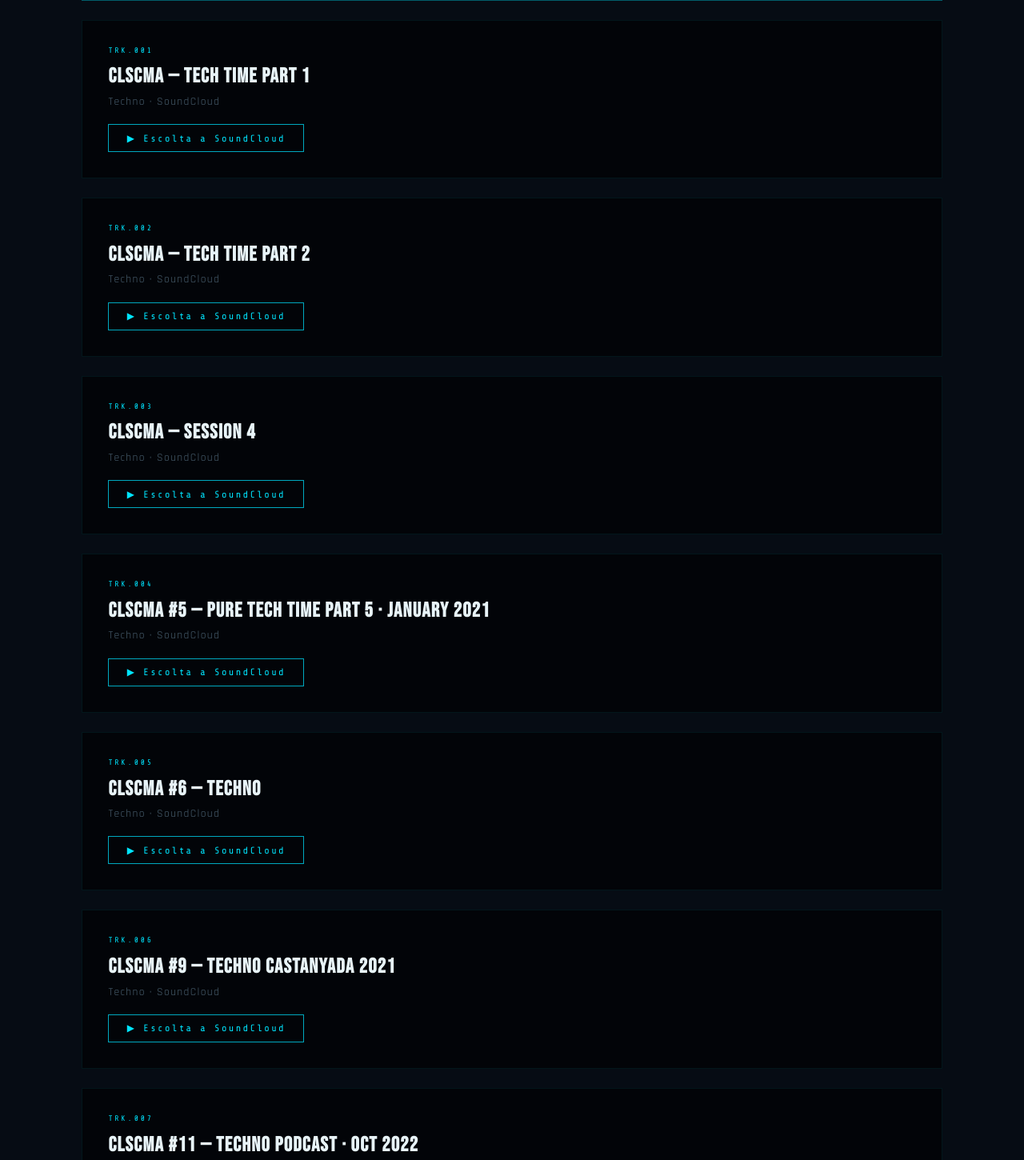
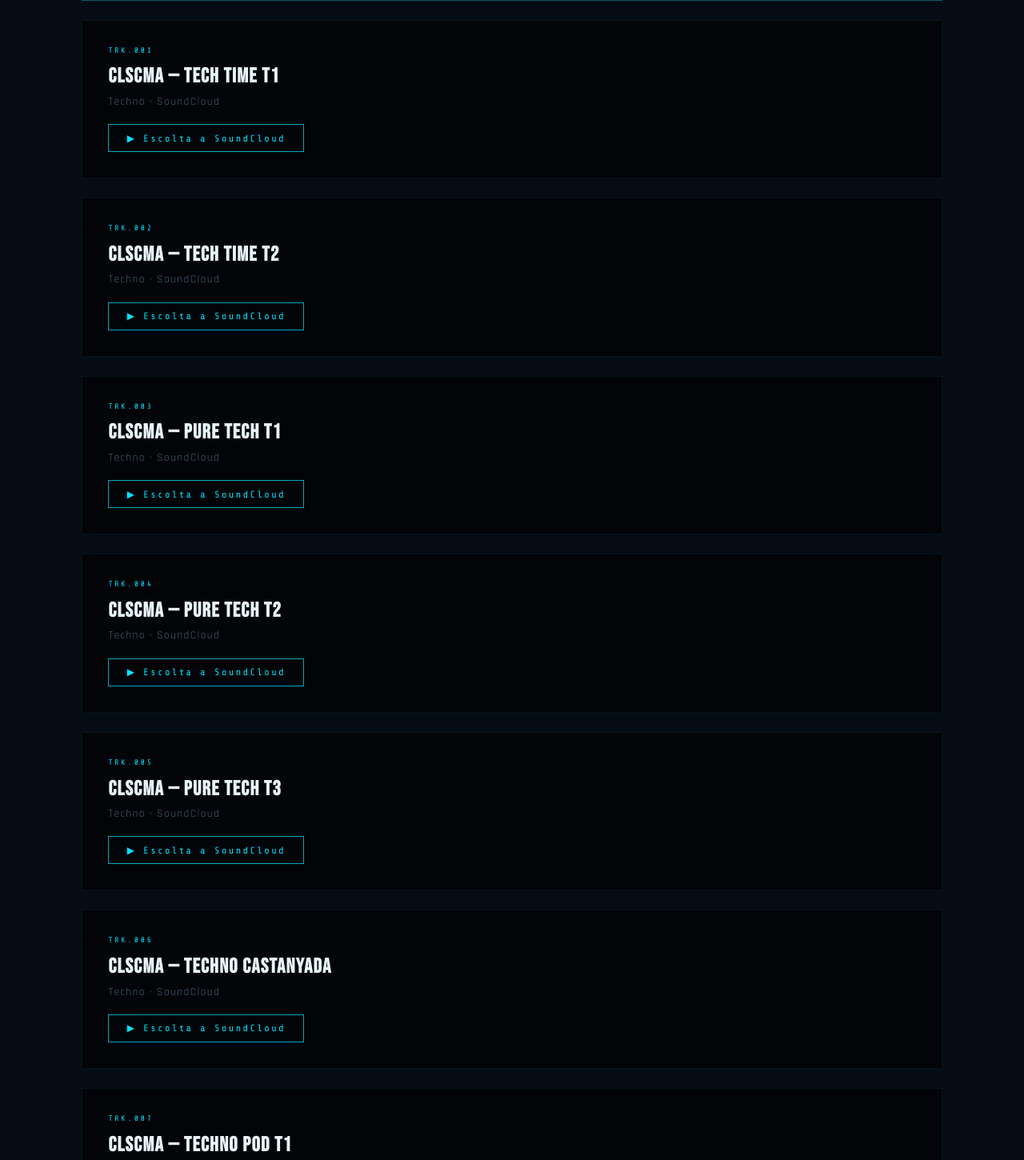
Before and after one commit to Gecloco/clscma-web, a plain HTML site: page index.html in a window 1280 px wide. Shown: the part 1248-2698 px from the top of the page at 80% size. Drawn offline with nearby package versions, Linux system fonts and the light colour scheme.

Commit message:
Actualizar index.html

```diff
--- a/index.html
+++ b/index.html
@@ -298,56 +298,56 @@ footer span { font-family: 'Share Tech Mono', monospace; font-size: 0.6rem; colo
 
   <div class="sc-card reveal">
     <p class="track-num">TRK.001</p>
-    <h3 class="track-title">CLSCMA — Tech Time Part 1</h3>
+    <h3 class="track-title">CLSCMA — Tech Time T1</h3>
     <p class="track-meta">Techno · SoundCloud</p>
     <a href="https://soundcloud.com/clscma/closcma_tech_time_part1" target="_blank" class="sc-btn">▶ Escolta a SoundCloud</a>
   </div>
 
   <div class="sc-card reveal">
     <p class="track-num">TRK.002</p>
-    <h3 class="track-title">CLSCMA — Tech Time Part 2</h3>
+    <h3 class="track-title">CLSCMA — Tech Time T2</h3>
     <p class="track-meta">Techno · SoundCloud</p>
     <a href="https://soundcloud.com/clscma/tech_time_part2" target="_blank" class="sc-btn">▶ Escolta a SoundCloud</a>
   </div>
 
   <div class="sc-card reveal">
     <p class="track-num">TRK.003</p>
-    <h3 class="track-title">CLSCMA — Session 4</h3>
+    <h3 class="track-title">CLSCMA — Pure Tech T1</h3>
     <p class="track-meta">Techno · SoundCloud</p>
     <a href="https://soundcloud.com/joeleedj/clscma4" target="_blank" class="sc-btn">▶ Escolta a SoundCloud</a>
   </div>
 
   <div class="sc-card reveal">
     <p class="track-num">TRK.004</p>
-    <h3 class="track-title">CLSCMA #5 — Pure Tech Time Part 5 · January 2021</h3>
+    <h3 class="track-title">CLSCMA — Pure Tech T2</h3>
     <p class="track-meta">Techno · SoundCloud</p>
     <a href="https://soundcloud.com/joeleedj/clscma-5-pure-tech-time-part5-january-2021" target="_blank" class="sc-btn">▶ Escolta a SoundCloud</a>
   </div>
 
   <div class="sc-card reveal">
     <p class="track-num">TRK.005</p>
-    <h3 class="track-title">CLSCMA #6 — Techno</h3>
+    <h3 class="track-title">CLSCMA — Pure Tech T3</h3>
     <p class="track-meta">Techno · SoundCloud</p>
     <a href="https://soundcloud.com/joeleedj/clscma-6-techno" target="_blank" class="sc-btn">▶ Escolta a SoundCloud</a>
   </div>
 
   <div class="sc-card reveal">
     <p class="track-num">TRK.006</p>
-    <h3 class="track-title">CLSCMA #9 — Techno Castanyada 2021</h3>
+    <h3 class="track-title">CLSCMA — Techno Castanyada</h3>
     <p class="track-meta">Techno · SoundCloud</p>
     <a href="https://soundcloud.com/joeleedj/clscma-09-techno-castanyada-2021" target="_blank" class="sc-btn">▶ Escolta a SoundCloud</a>
   </div>
 
   <div class="sc-card reveal">
     <p class="track-num">TRK.007</p>
-    <h3 class="track-title">CLSCMA #11 — Techno Podcast · Oct 2022</h3>
+    <h3 class="track-title">CLSCMA — Techno Pod T1</h3>
     <p class="track-meta">Techno · SoundCloud</p>
     <a href="https://soundcloud.com/joeleedj/clscma-11-techno-podcast-oct-2022" target="_blank" class="sc-btn">▶ Escolta a SoundCloud</a>
   </div>
 
   <div class="sc-card reveal">
     <p class="track-num">TRK.008</p>
-    <h3 class="track-title">CLSCMA — Techno December 2022</h3>
+    <h3 class="track-title">CLSCMA — Techno Pod T2</h3>
     <p class="track-meta">Techno · SoundCloud</p>
     <a href="https://soundcloud.com/joeleedj/clscma-techno-december-2022" target="_blank" class="sc-btn">▶ Escolta a SoundCloud</a>
   </div>
```
